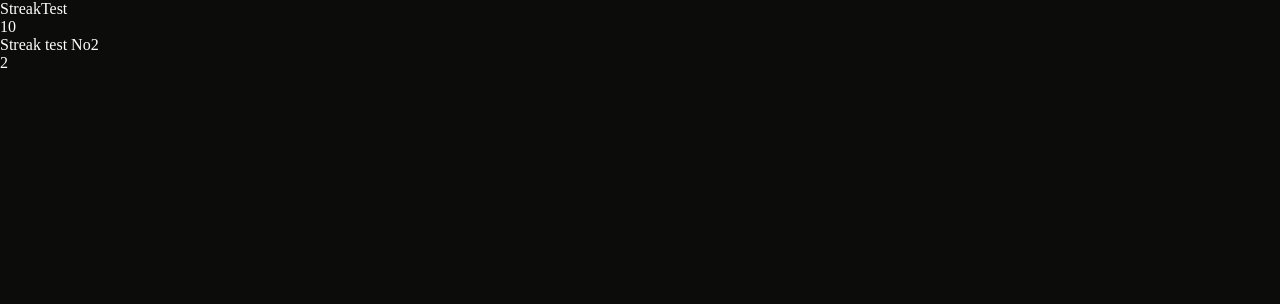
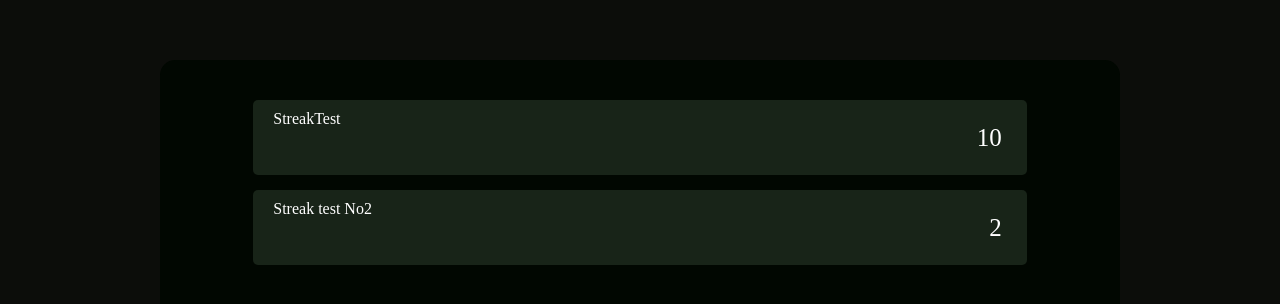
Before and after one commit to Kupinaaa/Streaks, a React (Vite) app in the folder frontend/: page / in a window 1280 px wide. Shown: the top 304 px of the page. Built offline with nearby package versions, Linux system fonts and the light colour scheme.

Commit message:
bearbones styles for streaks

```diff
--- a/frontend/src/Streaks.tsx
+++ b/frontend/src/Streaks.tsx
@@ -15,7 +15,7 @@ const Streaks = () => {
   const StreakElements = PrototypeOfStreaks.map((Streak) => {
     return(
       <div key={Streak.streakName}
-           className="streak"
+           className="streak-wrapper"
       >
         <div className="streak-name">{Streak.streakName}</div>
         <div className="streak-number">{Streak.streak}</div>
--- a/frontend/src/index.css
+++ b/frontend/src/index.css
@@ -2,7 +2,7 @@
     box-sizing: border-box;
 }
 
-html, body {
+html, body, #root {
     padding: 0px;
     margin: 0px;
     height: 100vh;
@@ -10,4 +10,52 @@ html, body {
 
     background-color: rgb(12, 13, 10);
     color: white;
+
+    display: flex;
+    align-items: center;
+    justify-content: center;
 }
+
+.Streaks {
+    height: 85vh;
+    width: 75vw;
+
+    display: flex;
+    align-items: center;
+    flex-direction: column;
+
+    background-color: rgb(1, 7, 1);
+    border-radius: 15px;
+    padding: 25px;
+}
+
+.streak-wrapper {
+    display: block;
+    position: relative;
+
+    margin-top: 15px;
+    padding: 10px;
+    padding-left: 20px;
+
+    min-height: 75px;
+    width: 85%;
+    border-radius: 5px;
+
+    background-color: #182418;
+}
+
+.streak-name, .streak-number {
+    display: block;
+    width: fit-content;
+}
+
+.streak-number {
+    margin-left: auto;
+    position: absolute;
+
+    right: 25px;
+    top: 50%;
+    transform: translate(0, -50%);
+
+    font-size: 25px;
+}
```
